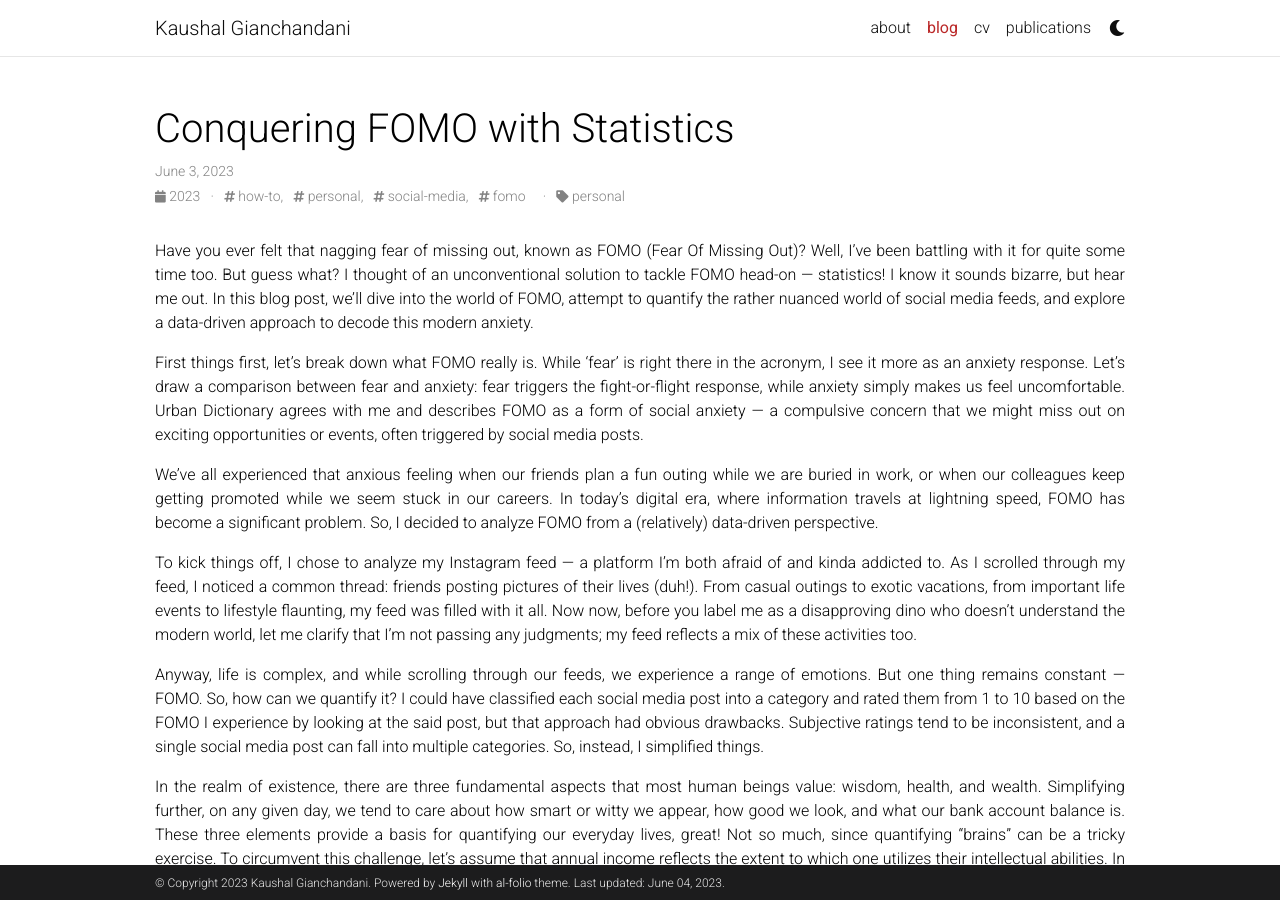
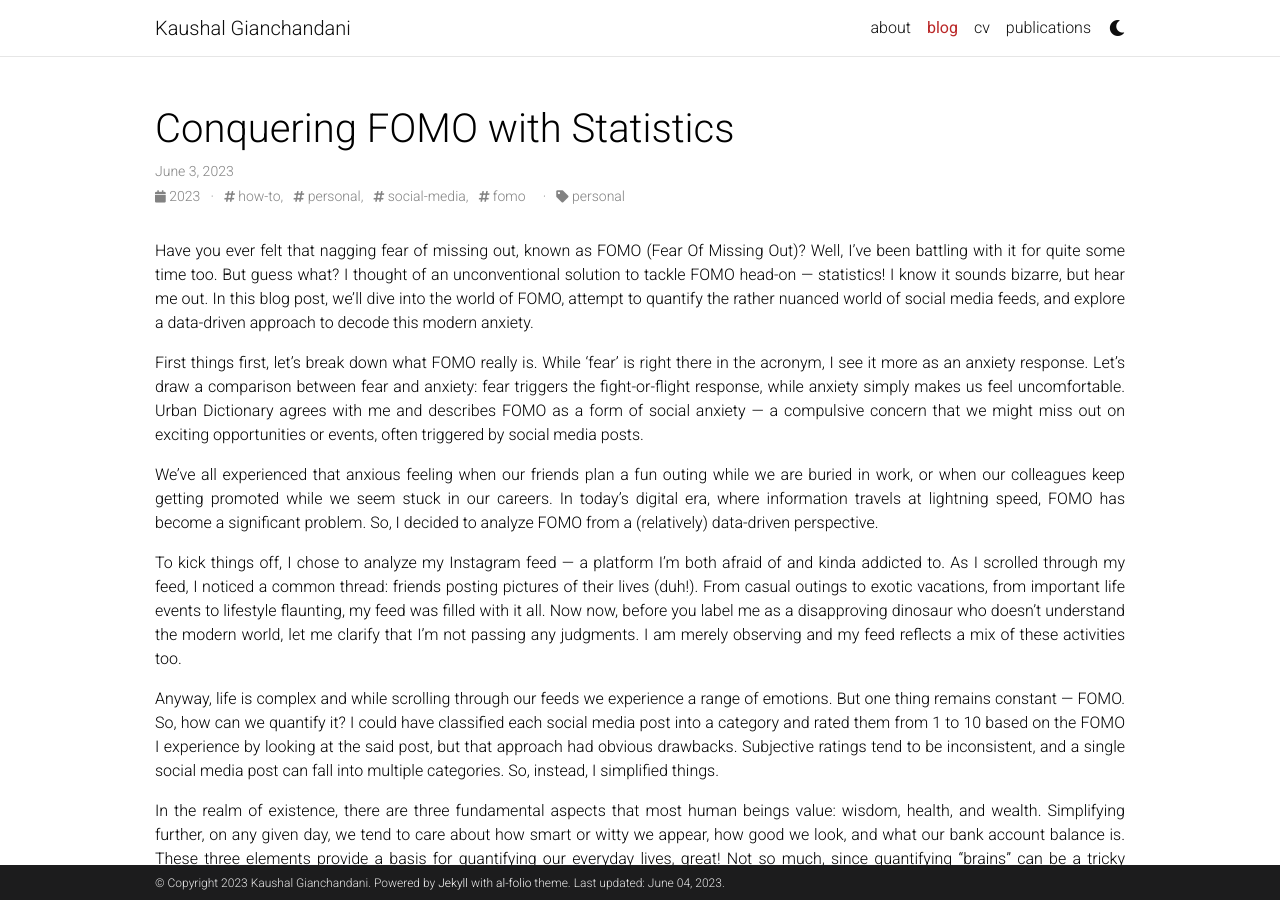
Before and after one commit to kaushalgianchandani/kaushalgianchandani.github.io, a Jekyll site: the page built from _posts/2023-06-03-biasing-instagram-feed.md, in a window 1280 px wide and 900 px high. Built offline with Jekyll 4.4.1, drawn with Linux system fonts in a browser that asks for light colours; full-size pictures stand in for the smaller copies a plugin makes; comment, search, counter and statistics services are not loaded; a style sheet for code colours, icons or effects is not loaded.

Commit message:
minor updates to insta post

```diff
--- a/_posts/2023-06-03-biasing-instagram-feed.md
+++ b/_posts/2023-06-03-biasing-instagram-feed.md
@@ -13,9 +13,9 @@ First things first, let's break down what FOMO really is. While 'fear' is right
 
 We've all experienced that anxious feeling when our friends plan a fun outing while we are buried in work, or when our colleagues keep getting promoted while we seem stuck in our careers. In today's digital era, where information travels at lightning speed, FOMO has become a significant problem. So, I decided to analyze FOMO from a (relatively) data-driven perspective.
 
-To kick things off, I chose to analyze my Instagram feed — a platform I'm both afraid of and kinda addicted to. As I scrolled through my feed, I noticed a common thread: friends posting pictures of their lives (duh!). From casual outings to exotic vacations, from important life events to lifestyle flaunting, my feed was filled with it all. Now now, before you label me as a disapproving dino who doesn't understand the modern world, let me clarify that I'm not passing any judgments; my feed reflects a mix of these activities too.
+To kick things off, I chose to analyze my Instagram feed — a platform I'm both afraid of and kinda addicted to. As I scrolled through my feed, I noticed a common thread: friends posting pictures of their lives (duh!). From casual outings to exotic vacations, from important life events to lifestyle flaunting, my feed was filled with it all. Now now, before you label me as a disapproving dinosaur who doesn't understand the modern world, let me clarify that I'm not passing any judgments. I am merely observing and my feed reflects a mix of these activities too.
 
-Anyway, life is complex, and while scrolling through our feeds, we experience a range of emotions. But one thing remains constant — FOMO. So, how can we quantify it? I could have classified each social media post into a category and rated them from 1 to 10 based on the FOMO I experience by looking at the said post, but that approach had obvious drawbacks. Subjective ratings tend to be inconsistent, and a single social media post can fall into multiple categories. So, instead, I simplified things.
+Anyway, life is complex and while scrolling through our feeds we experience a range of emotions. But one thing remains constant — FOMO. So, how can we quantify it? I could have classified each social media post into a category and rated them from 1 to 10 based on the FOMO I experience by looking at the said post, but that approach had obvious drawbacks. Subjective ratings tend to be inconsistent, and a single social media post can fall into multiple categories. So, instead, I simplified things.
 
 In the realm of existence, there are three fundamental aspects that most human beings value: wisdom, health, and wealth. Simplifying further, on any given day, we tend to care about how smart or witty we appear, how good we look, and what our bank account balance is. These three elements provide a basis for quantifying our everyday lives, great! Not so much, since quantifying "brains" can be a tricky exercise. To circumvent this challenge, let's assume that annual income reflects the extent to which one utilizes their intellectual abilities. In fact, it encompasses multiple factors beyond intelligence such as hard work, social amicability, and even cunningness. Likewise, I opt for BMI as a blunt instrument to size up one's appearance. Yet, it's unabashedly oversimplified, for allure resides solely in the eyes of the observer. Whether person A captivates person B might bear little to no connection to A's BMI! Nonetheless, simplified quantification is often necessary when assessing various aspects of natural phenomena, including human existence. Consider the 7 colors of a rainbow or the 5 categories of a hurricane – comprehensible yet reductionist.
 
```
